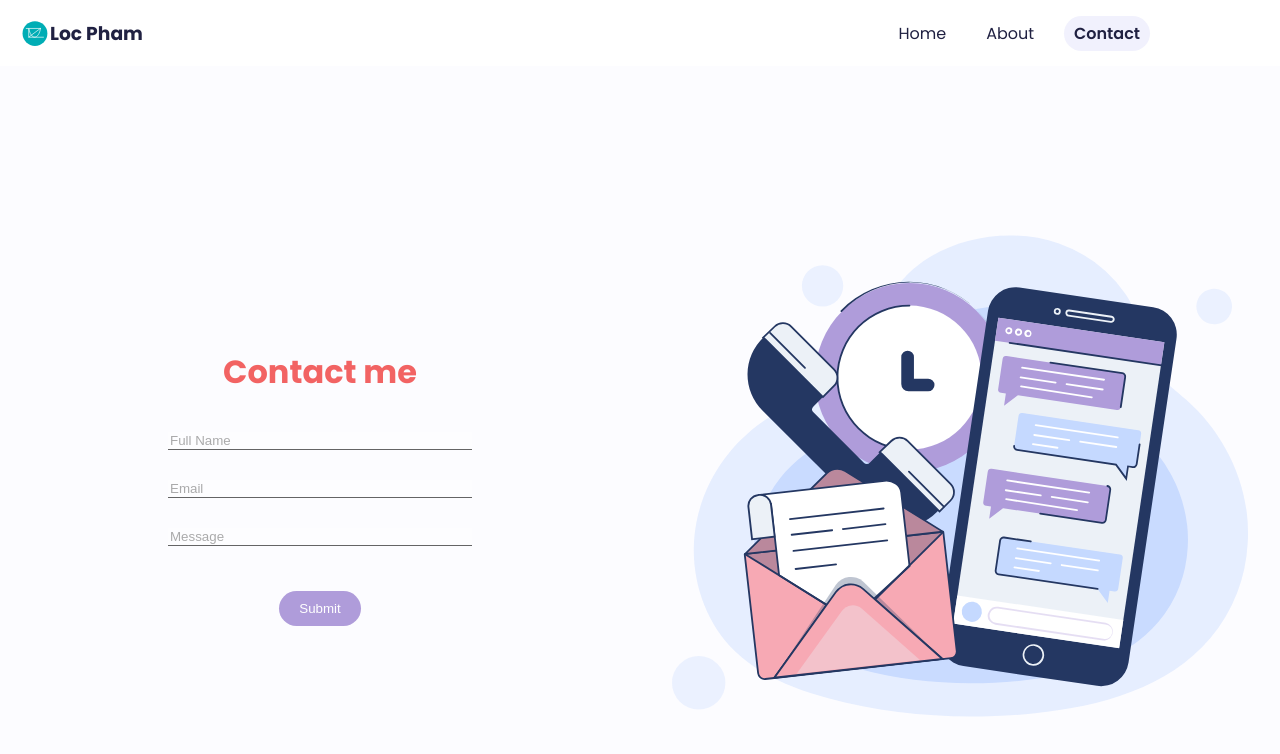
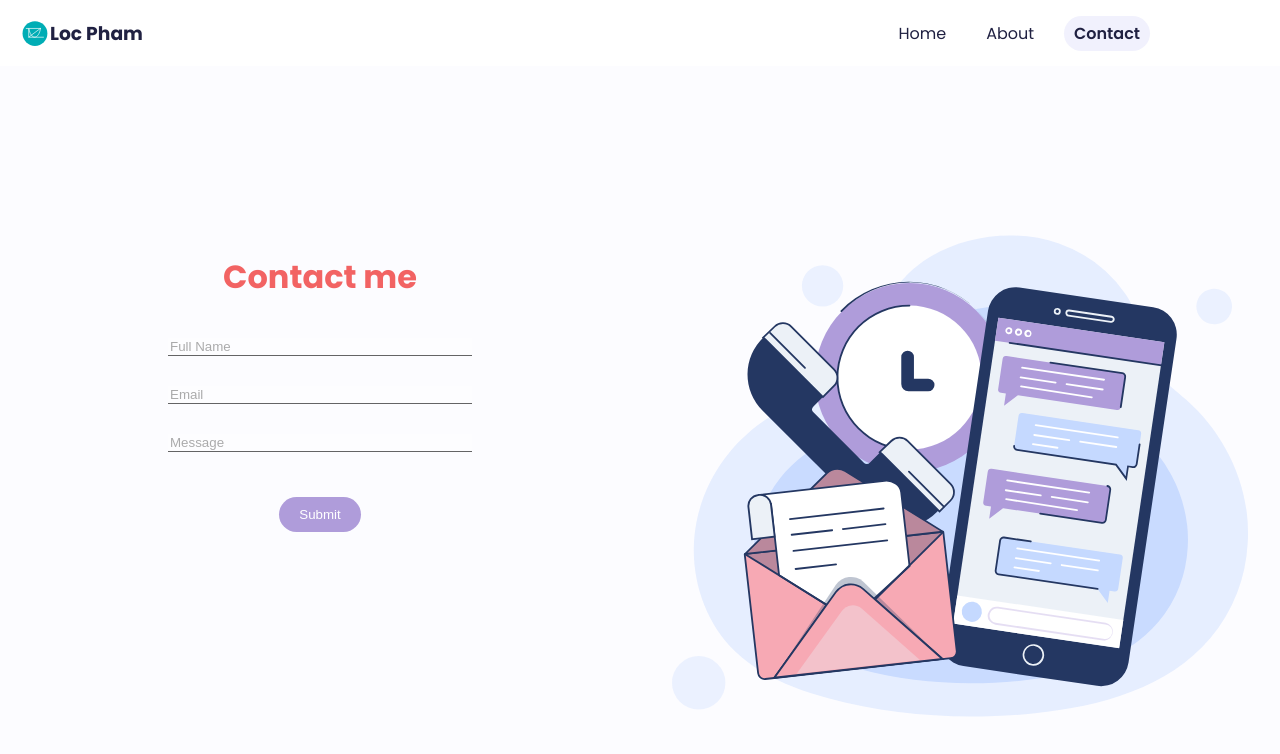
Before and after one commit to duyloc22/landing-page, a React (Create React App) app: page /contact in a window 1280 px wide. Shown: the top 754 px of the page. Built offline with nearby package versions, Linux system fonts and the light colour scheme.

Commit message:
handle form submit

```diff
--- a/src/components/contact/index.js
+++ b/src/components/contact/index.js
@@ -1,4 +1,4 @@
-import { Container, Inner, Wrapper, Title, Img, Form, Input, Button } from "./styles/contact";
+import { Container, Inner, Wrapper, Title, Text, Img, Form, Input, Button } from "./styles/contact";
 
 export default function Contact({ children, ...restProps }) {
     return (
@@ -15,6 +15,9 @@ Contact.Wrapper = ({ children, ...restProps }) => {
 Contact.Title = ({ children, ...restProps }) => {
     return <Title {...restProps}>{children}</Title>;
 };
+Contact.Text = ({ children, ...restProps }) => {
+    return <Text {...restProps}>{children}</Text>;
+};
 
 Contact.Img = ({ src, ...restProps }) => {
     return <Img src={src} {...restProps} />;
--- a/src/components/contact/styles/contact.js
+++ b/src/components/contact/styles/contact.js
@@ -29,6 +29,7 @@ export const Title = styled.h1`
         font-size: 1.5rem;
     }
 `;
+export const Text = styled.p``;
 export const Img = styled.img`
     width: 100%;
     height: 100%;
@@ -38,7 +39,7 @@ export const Form = styled.form`
     flex-direction: column;
     align-items: center;
     justify-content: center;
-    height: 100%;
+    height: auto;
 `;
 export const Input = styled.input`
     border: none;
--- a/src/containers/contactContainer.js
+++ b/src/containers/contactContainer.js
@@ -1,18 +1,24 @@
 import { Contact } from "../components";
 import contact from "../assets/contact.svg";
+import { useEffect, useState } from "react";
 
 export default function ContactContainer() {
-    // function handleSubmit(e) {
-    //     e.preventDefault();
-    // }
+    const [success, setSuccess] = useState(false);
+
+    useEffect(() => {
+        if (window.location.search.includes("success=true")) {
+            setSuccess(true);
+        }
+    }, []);
 
     return (
         <Contact>
+            {success && <Contact.Text>Thanks for your message! </Contact.Text>}
             <Contact.Wrapper>
-                <Contact.Form name="contact" method="POST" data-netlify="true">
+                <Contact.Title>Contact me</Contact.Title>
+                <Contact.Form name="contact" method="POST" action="/contact/?success=true" data-netlify="true">
                     <Contact.Input type="hidden" name="contact-form" value="contact" />
 
-                    <Contact.Title>Contact me</Contact.Title>
                     <Contact.Input type="text" name="fname" placeholder="Full Name" />
                     <Contact.Input type="email" name="email" placeholder="Email" />
                     <Contact.Input name="message" placeholder="Message" />
```
